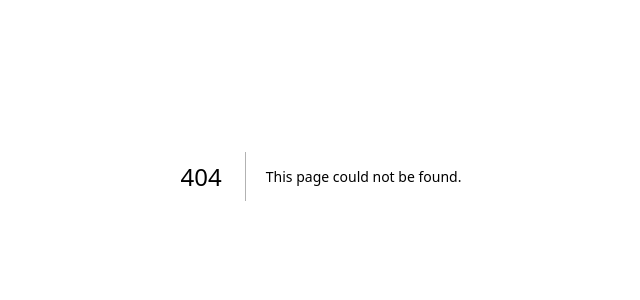
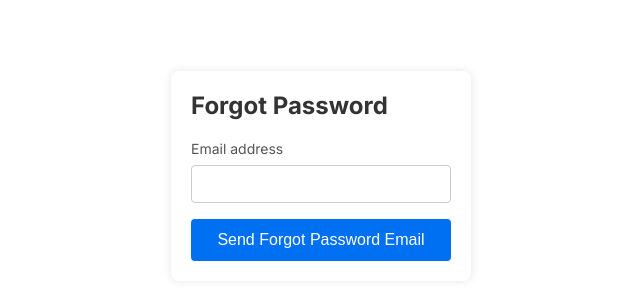
Before and after one commit to Haco11/menu-cms, a Next.js app: page /forgot-password in a window 1280 px wide. Before the commit this address had no page. Shown: the part 224-524 px from the top of the page, without its empty margins (319-959 px from the left). Built offline with nearby package versions, Linux system fonts and the light colour scheme; no server answers.

Commit message:
Adding forgot-password

```diff
--- /dev/null
+++ b/src/app/forgot-password/ForgotPassword.module.css
@@ -0,0 +1,64 @@
+/* ForgotPassword.module.css */
+
+.forgot-password-container {
+  display: flex;
+  justify-content: center;
+  align-items: center;
+  height: 100vh;
+}
+
+.forgot-password-content {
+  width: 300px;
+  background-color: #fff;
+  padding: 20px;
+  border-radius: 8px;
+  box-shadow: 0 0 10px rgba(0, 0, 0, 0.1);
+}
+
+.logo-container {
+  margin-bottom: 20px;
+}
+
+.title {
+  font-size: 24px;
+  font-weight: bold;
+  color: #333;
+}
+
+.form-container {
+  margin-top: 20px;
+}
+
+.form-group {
+  margin-bottom: 16px;
+}
+
+.label {
+  display: block;
+  font-size: 14px;
+  margin-bottom: 8px;
+  color: #555;
+}
+
+.input-container {
+  margin-bottom: 16px;
+}
+
+.input {
+  width: 100%;
+  padding: 10px;
+  border: 1px solid #ccc;
+  border-radius: 4px;
+  font-size: 14px;
+}
+
+.reset-button {
+  width: 100%;
+  padding: 12px;
+  background-color: #0070f3;
+  color: #fff;
+  border: none;
+  border-radius: 4px;
+  cursor: pointer;
+  font-size: 16px;
+}
--- /dev/null
+++ b/src/app/forgot-password/page.tsx
@@ -0,0 +1,51 @@
+"use client";
+import { useState } from "react";
+import { auth } from "../firebaseConfig";
+import { sendPasswordResetEmail } from "firebase/auth";
+import styles from "./ForgotPassword.module.css"; // Make sure to adjust the import path based on your project structure
+
+export default function ForgotPassword() {
+  const [email, setEmail] = useState("");
+
+  const handleResetEmail = () => {
+    sendPasswordResetEmail(auth, email);
+  };
+
+  const isButtonDisabled = !email;
+
+  return (
+    <div className={styles["forgot-password-container"]}>
+      <div className={styles["forgot-password-content"]}>
+        <div className={styles["logo-container"]}>
+          <h2 className={styles["title"]}>Forgot Password</h2>
+        </div>
+
+        <div className={styles["form-container"]}>
+          <div className={styles["form-group"]}>
+            <label htmlFor="email" className={styles["label"]}>
+              Email address
+            </label>
+            <div className={styles["input-container"]}>
+              <input
+                id="email"
+                name="email"
+                type="email"
+                autoComplete="email"
+                onChange={(e) => setEmail(e.target.value)}
+                required
+                className={styles["input"]}
+              />
+            </div>
+          </div>
+
+          <button
+            onClick={handleResetEmail}
+            disabled={isButtonDisabled}
+            className={styles["reset-button"]}>
+            Send Forgot Password Email
+          </button>
+        </div>
+      </div>
+    </div>
+  );
+}
```
